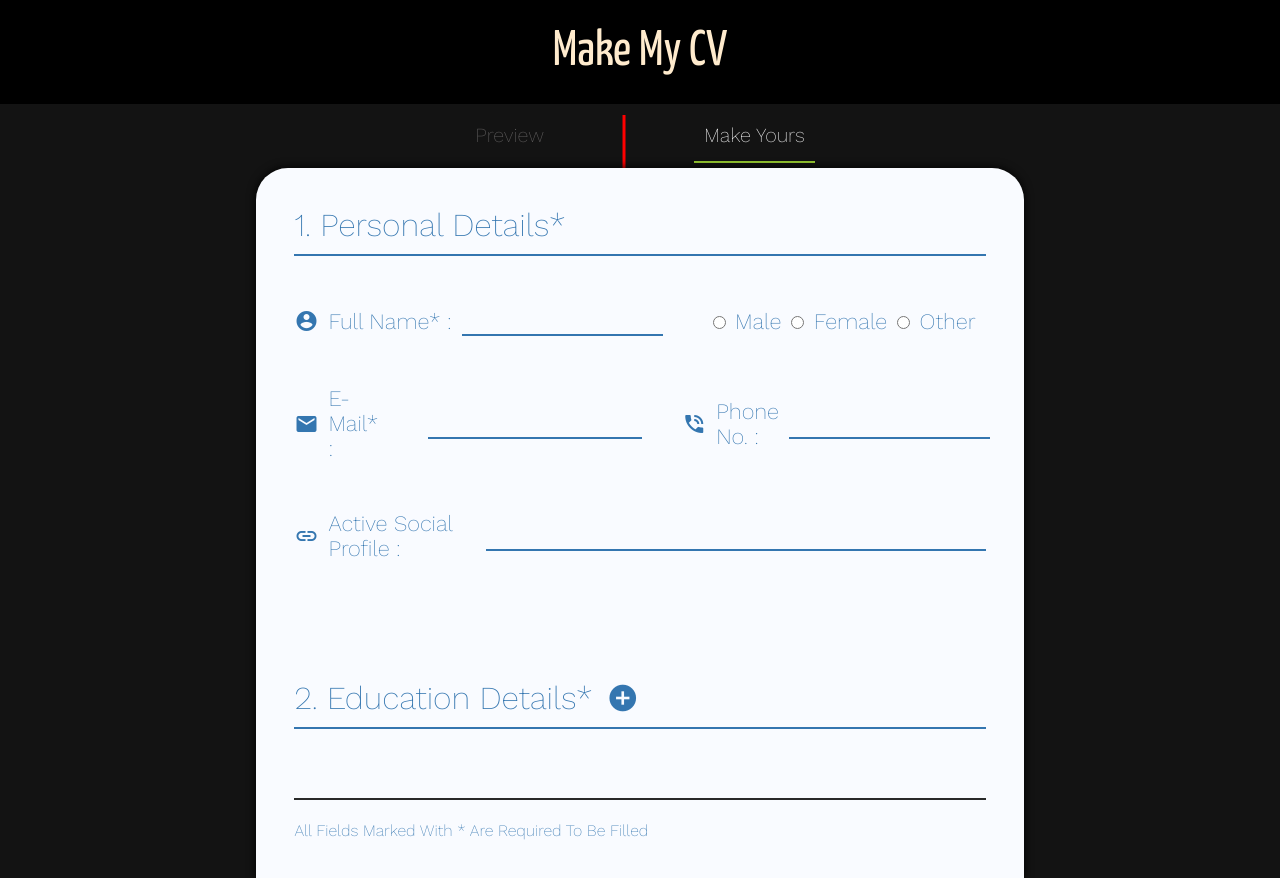
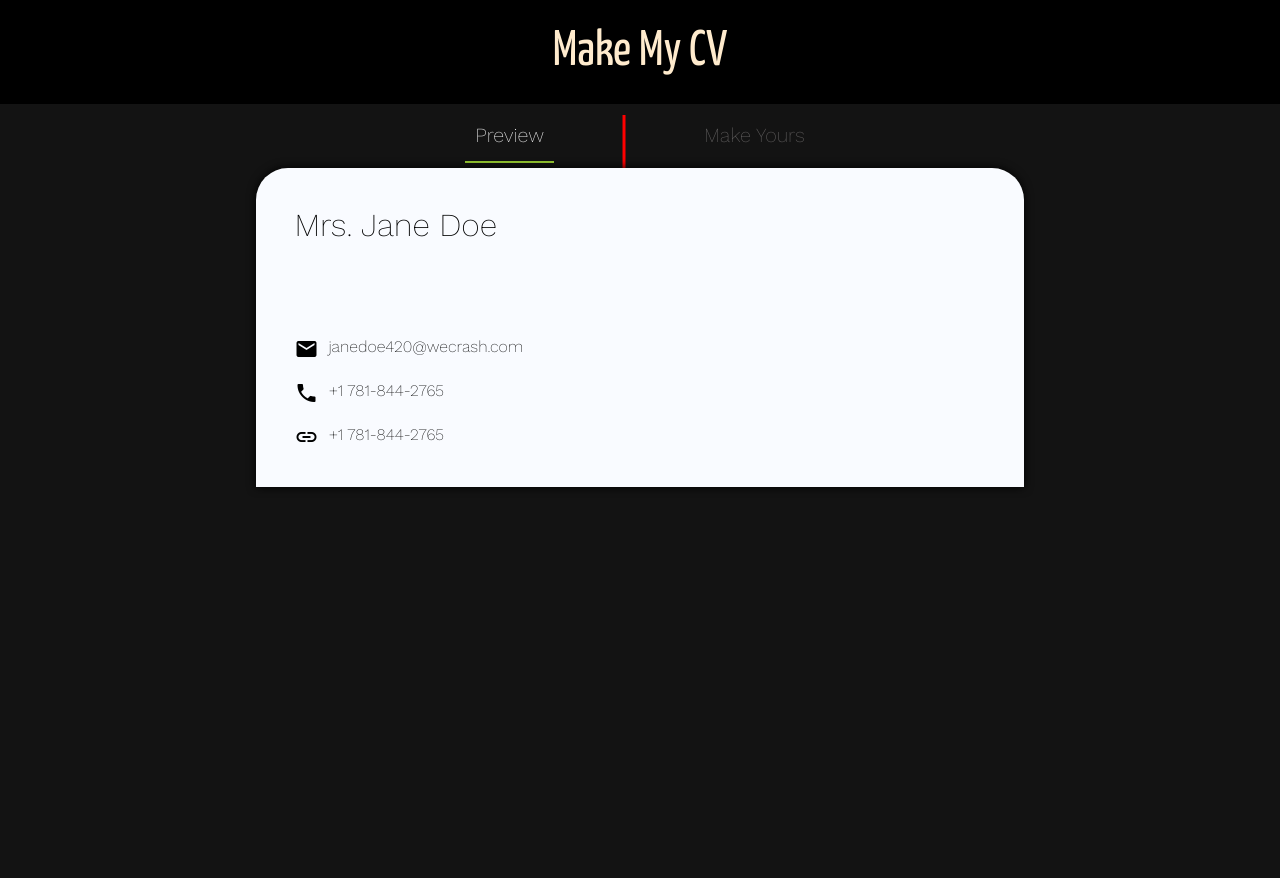
Before and after one commit to node0112/cv-builder, a React (Create React App) app: page / in a window 1280 px wide. After the commit the page ends 800 px from the top, so only its background shows below. Built offline with nearby package versions, Linux system fonts and the light colour scheme.

Commit message:
created default form layout

```diff
--- a/src/App.js
+++ b/src/App.js
@@ -2,6 +2,8 @@ import logo from './logo.svg';
 import React, { Component } from 'react';
 import {Header,SubHeader} from './components/header';
 import Form from './components/form';
+import UserPreview from './userPreview';
+import PreviewDefault from './previewDefault';
 
 
 
@@ -19,14 +21,22 @@ class App extends Component{
       course: undefined,
       year: undefined,
       //practical experience input
+      practicalExpereince: "No Previous Practical Experience",
       company: undefined,
       position: undefined,
       experienceYears: undefined,
       jobTasks: undefined,
       //----------miscellaneous
+      accentColor: "#3476b0",
+      cvTextColor: "#FFE5B4",
       unfilled: "label hide",
       submit: false, //change to true if clicked and false if incomplete when clicked
-      formSubmitted: false
+      formSubmitted: false,
+      makeMineSelected: 'form-container hide', //remove to hide when done
+      previewSelected: 'preview-container',
+      preview: "menu-button preview label selected",
+      makeMine: "menu-button make-yours label",
+      previewCV: <PreviewDefault textColor={this.cvTextColor} accentColor={this.accentColor}/>
     }
     this.changeGender = this.changeGender.bind(this)
     this.nameChange = this.nameChange.bind(this)
@@ -42,7 +52,10 @@ class App extends Component{
     this.changeJobTasks = this.changeJobTasks.bind(this)
     this.checkInput = this.checkInput.bind(this)
     this.submitClick = this.submitClick.bind(this)
-    this.submitForm = this.submitForm.bind(this)
+    this.previewClick = this.previewClick.bind(this)
+    this.makeMineClick = this.makeMineClick.bind(this)
+    this.changeColor = this.changeColor.bind(this)
+    this.changeTextColor = this.changeTextColor.bind(this)
   }
   //input functions here------>
   nameChange(event){
@@ -109,40 +122,80 @@ class App extends Component{
   }
  //----------------------------
   checkInput(){
-    return false
+    const item=this.state
+    if(item.name==undefined || item.email==undefined || item.socialProfile==undefined || item.schoolName==undefined || item.course==undefined || item.year==undefined){
+      return false
+    }
+    else{
+      if(this.state.company != undefined){
+        this.setState({
+          practicalExpereince: "Here Are My Details About My Experience In The Field"
+        })
+      }
+      return true
+    }
   }
   submitClick(){
-    if(this.state.submit==false){
-      this.setState({
-        submit: true
-      })
-      console.log("hi")
+    if(this.state.submit == false){
       if(this.checkInput() == false){
         this.setState({
           unfilled:  "label warning"
         })
-        console.log("hi")
+        window.scrollTo(0, 0)
+        this.previewClick()
       }
-
-    }
-    if(this.state.submit == true && this.state.formSubmitted== false){
-      if(this.checkInput == true){
-      this.setState({
-        unfilled:  "label warning"
-      })}
+      else if(this.checkInput() == true){
+        this.setState({
+          formSubmitted: true
+        })
+        this.previewClick()
+      }
     }
   }
-
-  submitForm(){
-    //make formsubit true and switch over to preview
+  changeColor(event){
+    this.setState({
+      accentColor: event.target.value
+    })
+  }
+  changeTextColor(event){
+    this.setState({
+      cvTextColor: event.target.value
+    })
+  }
+  previewClick(){
+    if(this.checkInput==true && this.state.formSubmitted == true){
+      this.setState({
+        previewCV: <UserPreview states={this.props} />
+      })
+    }
+    else{
+      this.setState({
+        makeMineSelected: 'form-container hide',
+        previewSelected: 'preview-container',
+        preview: "menu-button preview label selected",
+        makeMine: "menu-button make-yours label ",
+        previewCV: <PreviewDefault textColor={this.state.cvTextColor} accentColor={this.state.accentColor}/>
+      })
+    }
+  }
+  makeMineClick(){
+    this.setState({
+      makeMineSelected: 'form-container',
+      previewSelected: 'preview-container hide',
+      preview: "menu-button preview label ",
+      makeMine: "menu-button make-yours label selected"
+    })
   }
   render(){
     return(
       <div className='container'>
         <Header headerTitle="Make My CV"/>
-        <SubHeader />
-        <div className='form-container'>
-          <Form nameChange={this.nameChange} changeGender={this.changeGender} functions={this} filled={this.state.unfilled}/>
+        <SubHeader states={this.state} previewClick={this.previewClick} makeMineClick={this.makeMineClick} preview={this.state.preview} makeMine={this.state.makeMine}/>
+        <div className={this.state.previewSelected}>
+          {this.state.previewCV}
+        </div>
+        <div className={this.state.makeMineSelected}>
+          <Form accentColor={this.state.accentColor} textColor={this.state.cvTextColor} functions={this} filled={this.state.unfilled}/>
         </div>
       </div>
     )
@@ -150,5 +203,4 @@ class App extends Component{
 }
 
 
-
 export default App;
--- a/src/components/form components/educationdetails.js
+++ b/src/components/form components/educationdetails.js
@@ -27,7 +27,7 @@ class EducationDetails extends Component{
                 {this.state.renderSection ?
                     <div className="input-container">
                     <InputElement logo="school" labelClass="label form-text" labelText="School* :" inputClass="school" inputType="text" inputSize="14" function={this.props.changeSchoolName}/>
-                    <InputElement logo="history_edu" labelClass="label form-text" labelText="Course Chosen :" inputClass="telephone" inputType="tel" inputSize="13" function={this.props.changeCourse} />
+                    <InputElement logo="history_edu" labelClass="label form-text" labelText="Course Chosen* :" inputClass="telephone" inputType="tel" inputSize="13" function={this.props.changeCourse} />
                     </div>
                  : null
                  }
--- a/src/components/form components/inputElement.js
+++ b/src/components/form components/inputElement.js
@@ -7,9 +7,9 @@ class InputElement extends Component{
     render(){
         return(
             <div className="input-element">
-            <i class="material-icons">{this.props.logo}</i>
-            <label className={this.props.labelClass}>{this.props.labelText}</label>
-            <input className={this.props.inputClass} type={this.props.inputType} size={this.props.inputSize} onChange={this.props.function} max={this.props.max}></input>
+                <i class="material-icons form-logo">{this.props.logo}</i>
+                <label className={this.props.labelClass}>{this.props.labelText}</label>
+                <input className={this.props.inputClass} type={this.props.inputType} size={this.props.inputSize} onChange={this.props.function} max={this.props.max}></input>
             </div>
         )
     }
--- a/src/components/form components/personal-details.js
+++ b/src/components/form components/personal-details.js
@@ -12,8 +12,9 @@ class PersonalDetails extends Component{
                 <div className="input-container">
                     <InputElement logo="account_circle" labelClass="label form-text" labelText="Full Name* :" inputClass="name" inputType="text" inputSize="13" function={this.props.nameChange} />
                     <div className="gender-selector label" onChange={event => this.props.changeGender(event,'gender')}>
-                    <input type="radio" value="Male" name="gender" /> Male
-                    <input type="radio" value="Female" name="gender" /> Female
+                    <div className="label" style={{marginLeft: "5%"}}>Pronoun*: </div>
+                    <input type="radio" value="Male" name="gender" /> Mr.
+                    <input type="radio" value="Female" name="gender" /> Mrs.
                     <input type="radio" value="Other" name="gender" /> Other
                     </div>
                 </div>
@@ -22,7 +23,7 @@ class PersonalDetails extends Component{
                 <InputElement logo="phone_in_talk" labelClass="label form-text" labelText="Phone No. :" inputClass="telephone" inputType="tel" inputSize="13" function={this.props.changeTelephone}/>
                 </div>
                 <div className="input-container">
-                <InputElement logo="link" labelClass="label form-text" labelText="Active Social Profile :" inputClass="social" inputType="text" inputSize="36" />
+                <InputElement logo="link" labelClass="label form-text" labelText="Active Social Profile* :" inputClass="social" inputType="text" inputSize="35" />
                 </div>
             </div>
         )
--- a/src/components/form.js
+++ b/src/components/form.js
@@ -13,8 +13,13 @@ class Form extends Component{
                 <div className="form-content">
                     <PersonalDetails nameChange={functions.nameChange} changeGender={functions.changeGender} changeEmail={functions.changeEmail} changeTelephone={functions.changeTelephone} filled={this.props.filled}/>
                     <EducationDetails changeSchoolName={functions.changeSchoolName} changeCourse={functions.changeCourse} changeYear={functions.changeYear} experienceFunctions={this.props.functions} filled={this.props.filled} submitClick={functions.submitClick}/>
+                    <div className="form-options">
+                        <div className="section-header label">Form Options</div>
+                        <div className="label color-picker" style={{fontSize:"20px"}}>CV Accent Color: <input type={"color"} value={this.props.accentColor} onChange={event => functions.changeColor(event)}/></div>
+                        <div className="label color-picker" style={{fontSize:"20px"}}>CV Text Color: <input type={"color"} value={this.props.textColor} onChange={event => functions.changeTextColor(event)}/></div>
+                    </div>
                     <div className="form-footer">
-                        <div className="footer-text label">All Fields Marked With * Are Required To Be Filled </div>
+                        <div className="footer-text label">Fields Marked With * Are Required To Be Filled </div>
                     </div>
                     </div>
             </div>
--- a/src/components/header.js
+++ b/src/components/header.js
@@ -27,9 +27,9 @@ class SubHeader extends Component{
     render(){
         return(
             <div className="sub-header">
-                <div className="menu-button preview label">Preview</div>
+                <div className={this.props.preview} onClick={this.props.previewClick}>Preview</div>
                 <div className="line">|</div>
-                <div className="menu-button Make Yours label selected">Make Yours</div>
+                <div className={this.props.makeMine} onClick={this.props.makeMineClick}>Make Yours</div>
             </div>
         )
     }
--- a/src/index.css
+++ b/src/index.css
@@ -2,9 +2,10 @@
 
 
 
-body,#root,.container{
+body,#root,.container,html{
   margin: 0;
   height: 100vh;
+  scroll-behavior: smooth;
 }
 
 body{
@@ -58,7 +59,7 @@ body{
 }
 
 
-.form-container{
+.form-container,.preview-container{
   display: flex;
   justify-content: center;
 }
@@ -66,7 +67,7 @@ body{
 
 
 
-.form{
+.form,.preview-form{
   border-top-right-radius: 32px;
   border-top-left-radius: 32px;
   background-color: #F9FBFF;
@@ -74,6 +75,11 @@ body{
   width: 60%;
   height: 100%;
   display: flex;
+}
+.preview-text{
+  font-size: 32px;
+}
+.form{
   flex-direction: column;
 }
 .form-content{
@@ -125,6 +131,8 @@ input:focus{
 }
 i{
   margin-right: 10px;
+}
+.form-logo{
   color: #3476b0;
 }
 .label{
@@ -157,11 +165,14 @@ i{
   display: flex;
   align-items: center;
 }
-.personal-details-section{
+.personal-details-section,.form-options{
   margin-bottom: 17%;
 }
-.experience-details-section{
+.experience-details-section,.form-options{
   margin-top: 17%;
+}
+.color-picker{
+  margin-top: 5%;
 }
 .experience{
   width: 50px;
@@ -184,6 +195,23 @@ i{
 .submit-button:hover{
   background-color: #3476b0;
 }
+/*preview section styling */
+.preview-content{
+  width: 100%;
+}
+.sub-text{
+  font-size: 16px;
+}
+.left-content{
+  width: 30%;
+  border-top-left-radius: 32px;
+  padding: 5%;
+  display: flex;
+  flex-direction: column;
+}
+
+
+
 
 .warning{
   font-size: 16px;
@@ -198,6 +226,22 @@ i{
   font-size: 16px;
   color: #3476b0;
 }
+ul{
+  margin: 0;
+  margin-top: 40%;
+  padding: 0;
+  display: flex;
+  flex-direction: column;
+  align-items: flex-start;
+  gap: 20px;
+}
+li{
+  list-style-type: none;
+  display: flex;
+}
+a{
+  cursor: pointer;
+}
 .hide{
   display: none;
 }
--- /dev/null
+++ b/src/previewDefault.js
@@ -0,0 +1,28 @@
+// render this by default when inputCheck == false
+import React, { Component } from "react";
+import PersonalDetails from "./components/form components/personal-details";
+
+class PreviewDefault extends Component{
+    constructor(props){
+        super(props)
+    }
+
+    render(){
+        return(
+            <div className="preview-form">
+                <div className="preview-content" style={{color: this.props.textColor}}>
+                    <div className="left-content" style={{backgroundColor: this.props.accentColor}}>
+                        <div className="preview-text label">Mrs. Jane Doe</div>
+                        <ul>
+                            <li><i class="material-icons">email</i><div className="label sub-text">janedoe420@wecrash.com</div></li>
+                            <li><i class="material-icons">phone</i><div className="label sub-text">+1 781-844-2765</div></li>
+                            <li><i class="material-icons">link</i><a className="label sub-text">+1 781-844-2765</a></li>
+                        </ul>
+                    </div>
+                </div>
+            </div>
+        )
+    }
+}
+
+export default PreviewDefault
--- /dev/null
+++ b/src/userPreview.js
@@ -0,0 +1,19 @@
+// render this when user has submitted
+import React, { Component } from "react";
+
+class  UserPreview extends Component{
+    constructor(props){
+        super(props)
+    }
+
+    render(){
+        const values=this.props.states
+        return(
+            <div className="preview-form">
+                <div className="preview-content">\</div>
+            </div>
+        )
+    }
+}
+
+export default UserPreview
```
